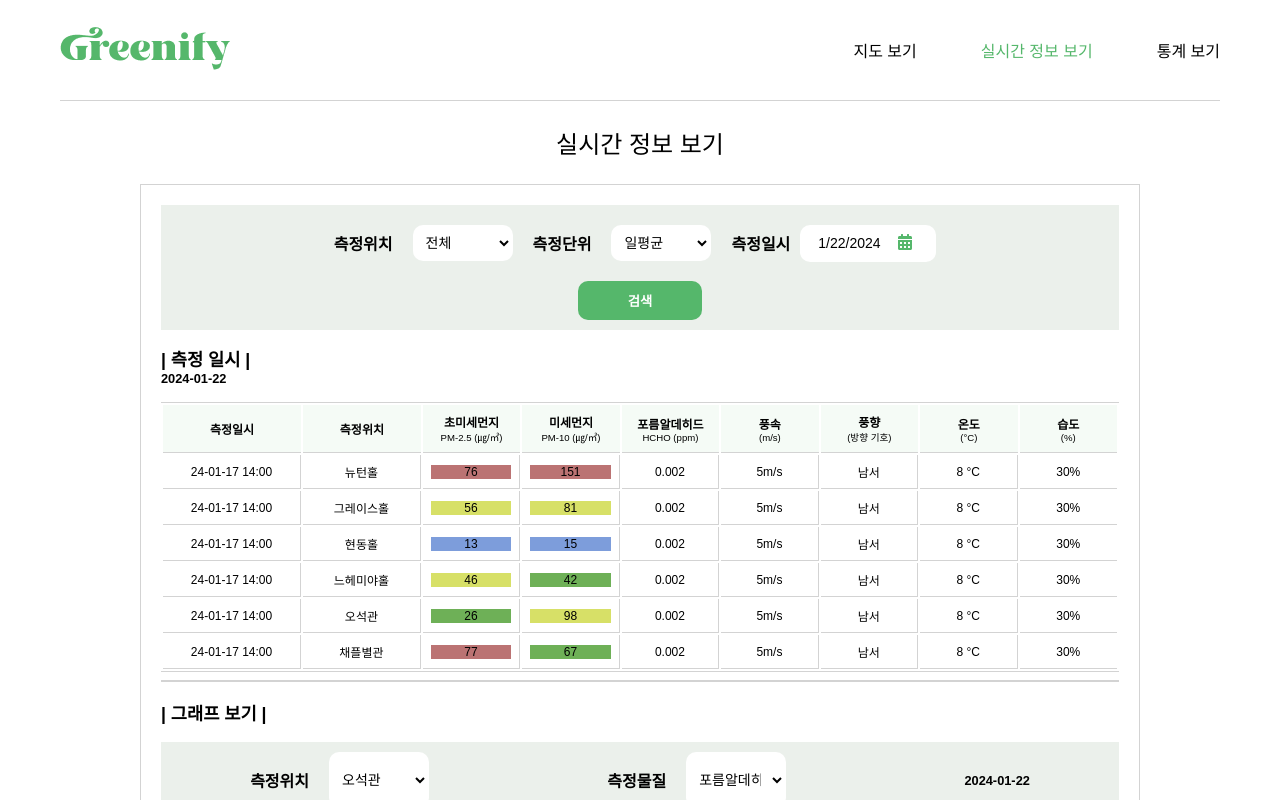
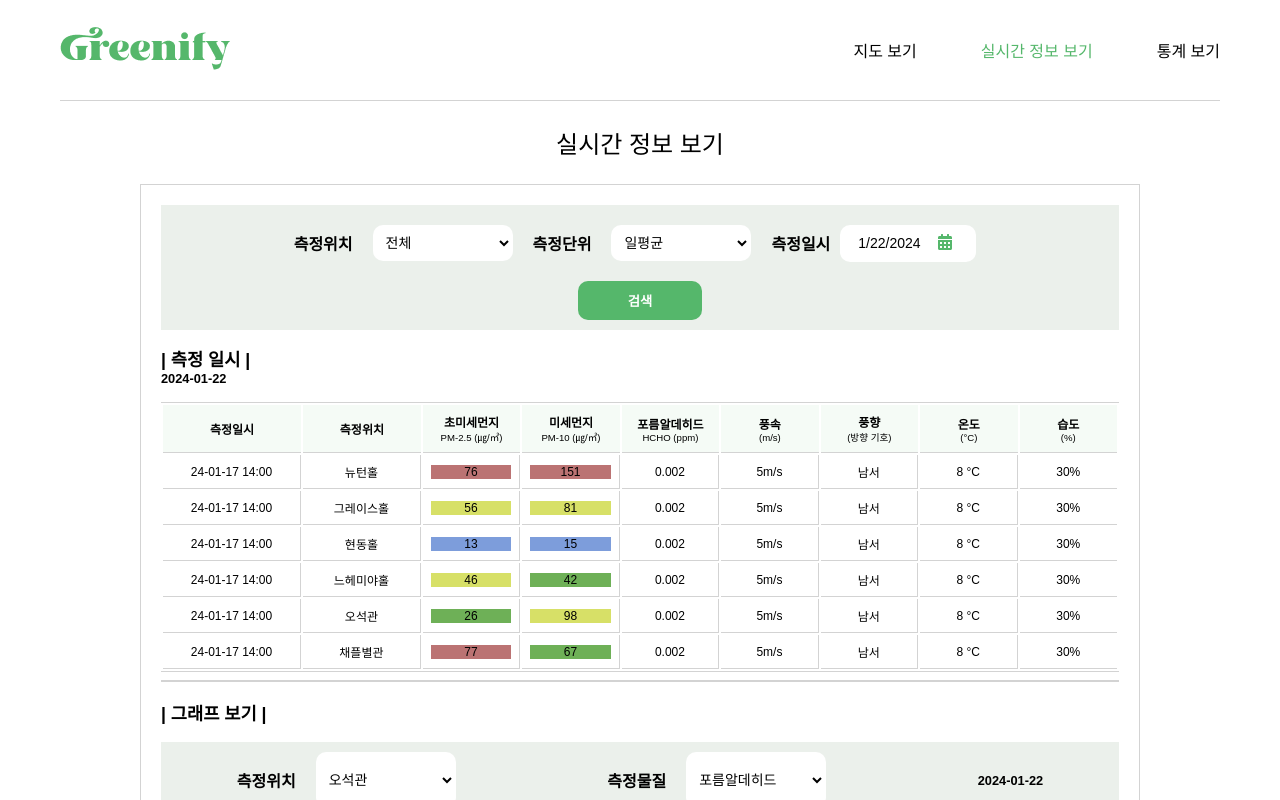
Before and after one commit to dmsvk0217/micro_measurable_client, a React (Create React App) app in the folder client/: page /realTime in a window 1280 px wide. Shown: the top 800 px of the page. Built offline with nearby package versions, Linux system fonts and the light colour scheme.

Commit message:
[client] custom-dropdown width 100px->130px 변경(포름알데히드가 짤리는 이슈)

```diff
--- a/client/src/components/CustomDropDown/CustomDropDown.css
+++ b/client/src/components/CustomDropDown/CustomDropDown.css
@@ -4,7 +4,7 @@
 }
 
 .custom-dropdown {
-  width: 100px;
+  width: 140px;
   padding: 8px;
   font-size: 14px;
   border-radius: 10px;
```
